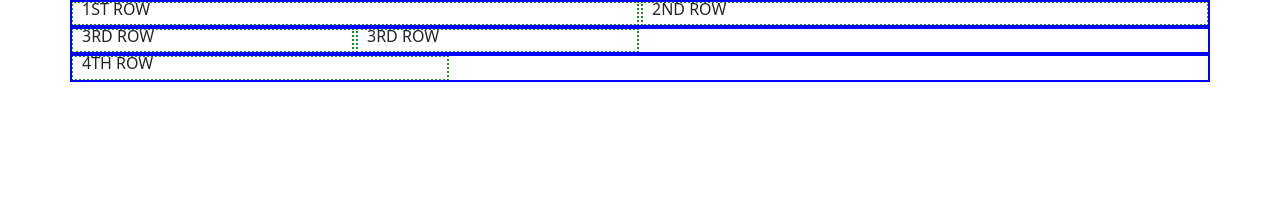
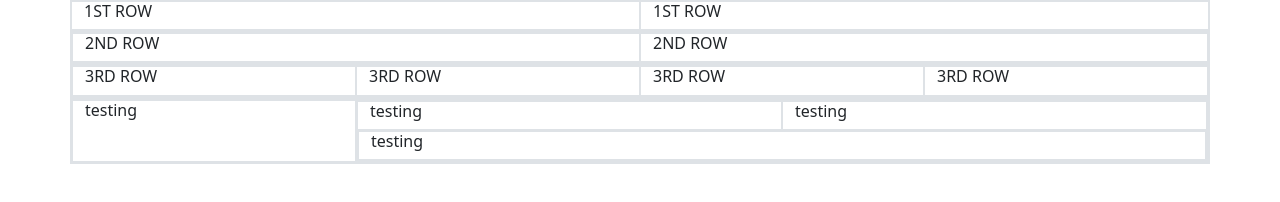
Before and after one commit to tonyware2009/bootstrap, a plain HTML site: page index.html in a window 1280 px wide. Drawn offline with nearby package versions, Linux system fonts and the light colour scheme.

Commit message:
finished smiley rows

```diff
--- a/index.html
+++ b/index.html
@@ -29,32 +29,64 @@
   }
 </style>
 
-<body class="debug">
+<body class="">
   <main>
     <div class="container">
-      <div class="row">
-        <div class="col-md-6">
+      <div class="row border">
+        <div class="col-md-6 border">
           <h6>1ST ROW</h6>
         </div>
-        <div class="col-md-6">
-          <h6>2ND ROW</h6>
+        <div class="col-md-6 border">
+          <h6>1ST ROW</h6>
         </div>
       </div>
     </div>
-    <div class="container">
-      <div class="row">
-        <div class="col-md-3">
-          <h6>3RD ROW</h6>
+    <div class="container border">
+      <div class="row border">
+        <div class="col-sm-6 col-md-6 border">
+          <h6>2ND ROW</h6>
         </div>
-        <div class="col-md-3">
-          <h6>3RD ROW</h6>
+        <div class=" col-md-6 border">
+          <h6> 2ND ROW</h6>
         </div>
       </div>
     </div>
-    <div class="container">
-      <div class="row">
-        <div class="col-md-4">
-          <h6>4TH ROW</h6>
+    <div class="container border">
+      <div class="row border">
+        <div class="col- col-sm-6 col-md-3 border">
+          <h6>3RD ROW</h6>
+        </div>
+        <div class="col- col-sm-6 col-md-3 border">
+          <h6>3RD ROW</h6>
+        </div>
+        <div class="col- col-sm-6 col-md-3 border">
+          <h6>3RD ROW</h6>
+        </div>
+        <div class="col- col-sm-6 col-md-3 border">
+          <h6>3RD ROW</h6>
+        </div>
+
+      </div>
+    </div>
+    <div class="container border">
+      <div class="row border">
+        <div class="col-sm-3 border">
+          <h6>testing</h6>
+        </div>
+        <div class="col-sm-9 border">
+          <div class="row">
+            <div class="col-sm-6 border">
+              <h6>testing</h6>
+            </div>
+            <div class="col-sm-6 border">
+              <h6>testing</h6>
+            </div>
+          </div>
+          <div class="row border">
+            <div class="col-sm-12 border">
+              <h6>testing</h6>
+            </div>
+          </div>
         </div>
       </div>
     </div>
```
